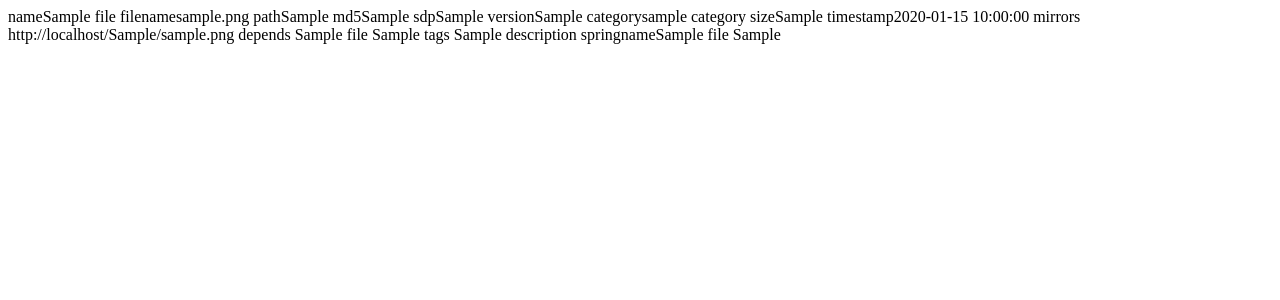
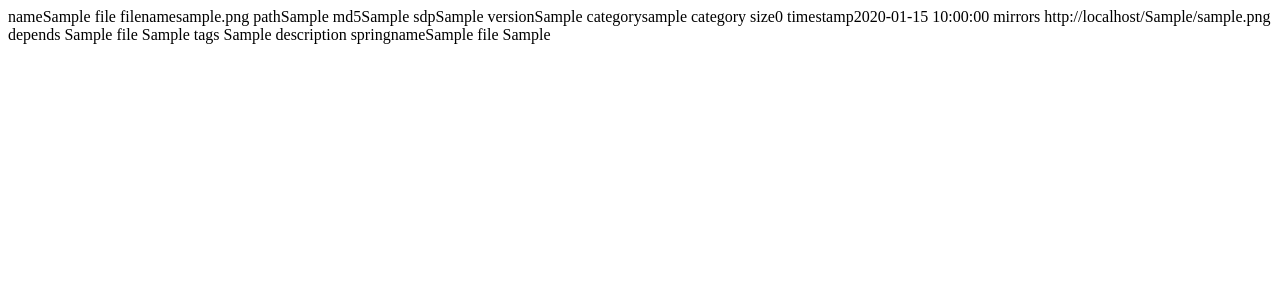
Before and after one commit to spring/upq, a PHP site: page /xmlrpc.php in a window 1280 px wide. Shown: the top 300 px of the page. Run offline with PHP 8.4, Linux system fonts and the light colour scheme; tables that the repository leaves empty or names only in its code hold one stand-in row (values such as "Sample post"); data that the repository does not hold is empty.

Commit message:
return size as int

```diff
--- a/www/xmlrpc.php
+++ b/www/xmlrpc.php
@@ -206,6 +206,7 @@ function file_mirror_xmlsearch($req){
 				unset($res[$i]['torrent']);
 			}
 		}
+		$res[$i]['size']=intval($res[$i]['size']);
 		$res[$i]['description']=_file_mirror_getlink($res[$i]['fid']);
 		unset($res[$i]['fid']);
 		if ($res[$i]['version']=="")
```
